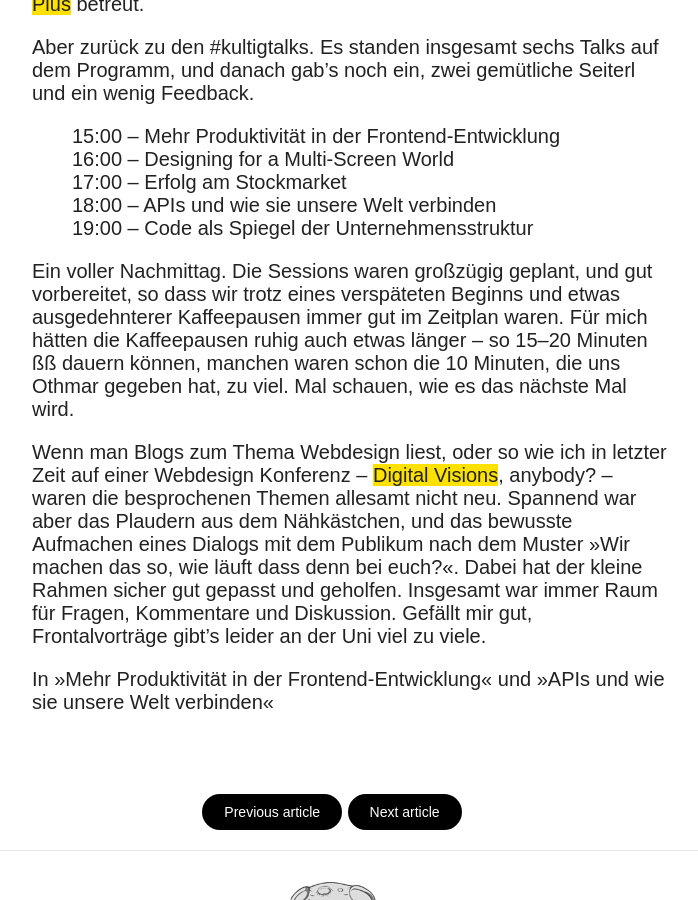
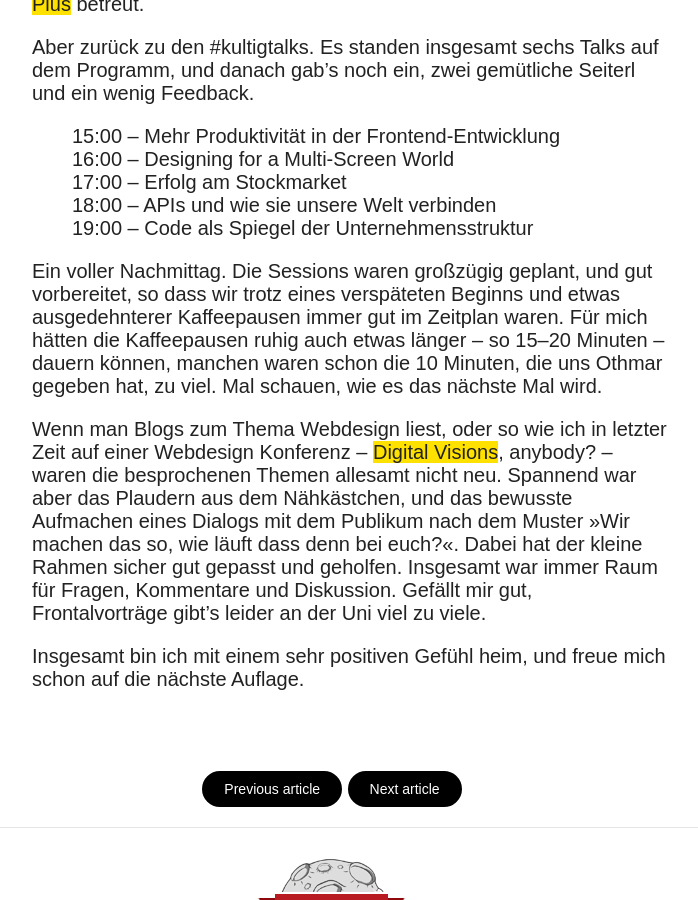
Before and after one commit to bobschi/lebobs.ch, a Jekyll site: the page built from _posts/2013-10-29-kultigtalks.md, in a window 1280 px wide and 900 px high, scrolled down 1616 px. Shown: the whole window, without its empty margins (308-1006 px from the left). Built offline with Jekyll 4.4.1, drawn with Linux system fonts in a browser that asks for light colours; nearby versions of some CDN libraries.

Commit message:
finished the post about the kultigtalks

```diff
--- a/_posts/2013-10-29-kultigtalks.md
+++ b/_posts/2013-10-29-kultigtalks.md
@@ -6,7 +6,7 @@ image:
   feature: kultigtalks.jpg
   thumb: kultigtalks-thumb.jpg
   credit: "&copy; Othmar Fetz"
-  credit-link:
+  creditlink: http://fetz.cc/
 category: blog
 tags: ["design", "talks", "conference", "event", "upper austria", "kultig", "kultigtalks"]
 ---
@@ -25,8 +25,8 @@ Aber zurück zu den #kultigtalks. Es standen insgesamt sechs Talks auf dem Progr
   <li>19:00 – Code als Spiegel der Unternehmensstruktur</li>
 </ol>
 
-Ein voller Nachmittag. Die Sessions waren großzügig geplant, und gut vorbereitet, so dass wir trotz eines verspäteten Beginns und etwas ausgedehnterer Kaffeepausen immer gut im Zeitplan waren. Für mich hätten die Kaffeepausen ruhig auch etwas länger -- so 15--20 Minuten ßß dauern können, manchen waren schon die 10 Minuten, die uns Othmar gegeben hat, zu viel. Mal schauen, wie es das nächste Mal wird.
+Ein voller Nachmittag. Die Sessions waren großzügig geplant, und gut vorbereitet, so dass wir trotz eines verspäteten Beginns und etwas ausgedehnterer Kaffeepausen immer gut im Zeitplan waren. Für mich hätten die Kaffeepausen ruhig auch etwas länger -- so 15--20 Minuten -- dauern können, manchen waren schon die 10 Minuten, die uns Othmar gegeben hat, zu viel. Mal schauen, wie es das nächste Mal wird.
 
 Wenn man Blogs zum Thema Webdesign liest, oder so wie ich in letzter Zeit auf einer Webdesign Konferenz -- [Digital Visions]({% post_url 2013-10-21-digital-visions-2013 %}), anybody? -- waren die besprochenen Themen allesamt nicht neu. Spannend war aber das Plaudern aus dem Nähkästchen, und das bewusste Aufmachen eines Dialogs mit dem Publikum nach dem Muster "Wir machen das so, wie läuft dass denn bei euch?". Dabei hat der kleine Rahmen sicher gut gepasst und geholfen. Insgesamt war immer Raum für Fragen, Kommentare und Diskussion. Gefällt mir gut, Frontalvorträge gibt's leider an der Uni viel zu viele.
 
-In "Mehr Produktivität in der Frontend-Entwicklung" und "APIs und wie sie unsere Welt verbinden"
+Insgesamt bin ich mit einem sehr positiven Gefühl heim, und freue mich schon auf die nächste Auflage.
```
